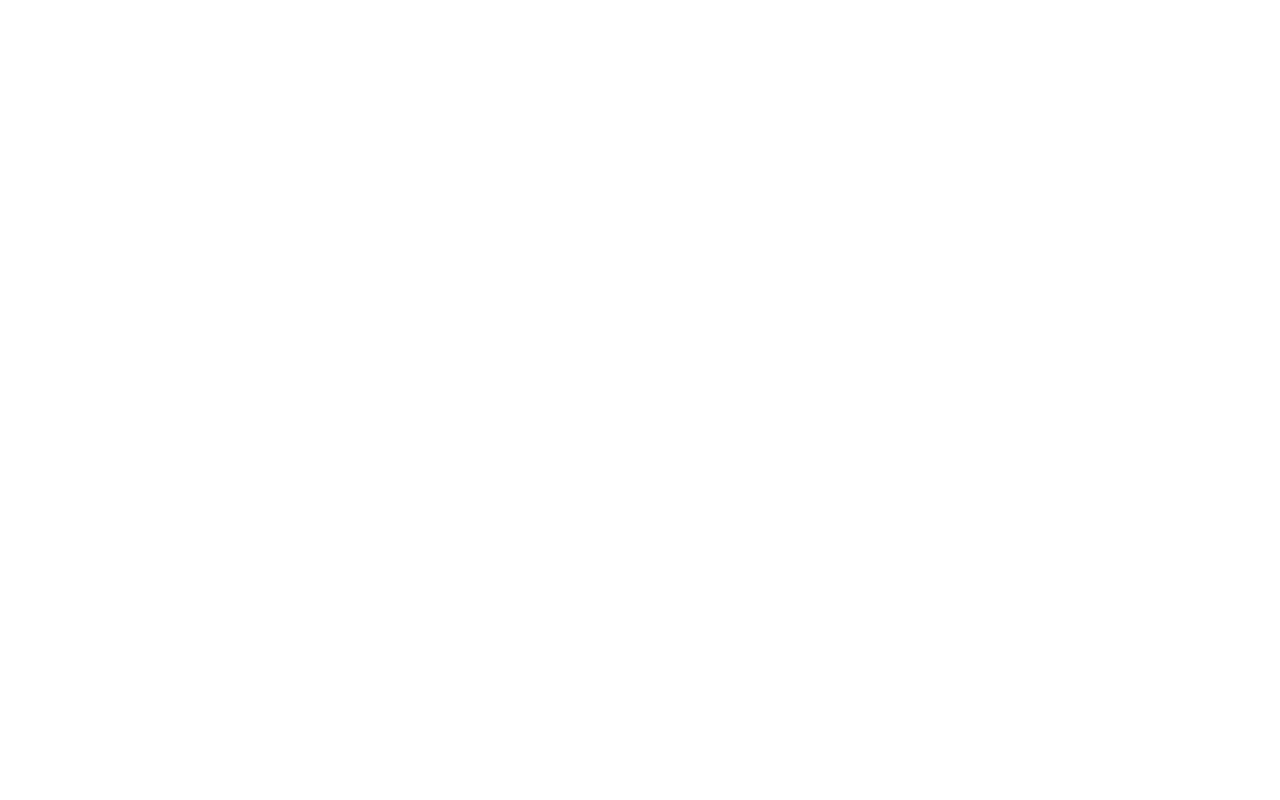
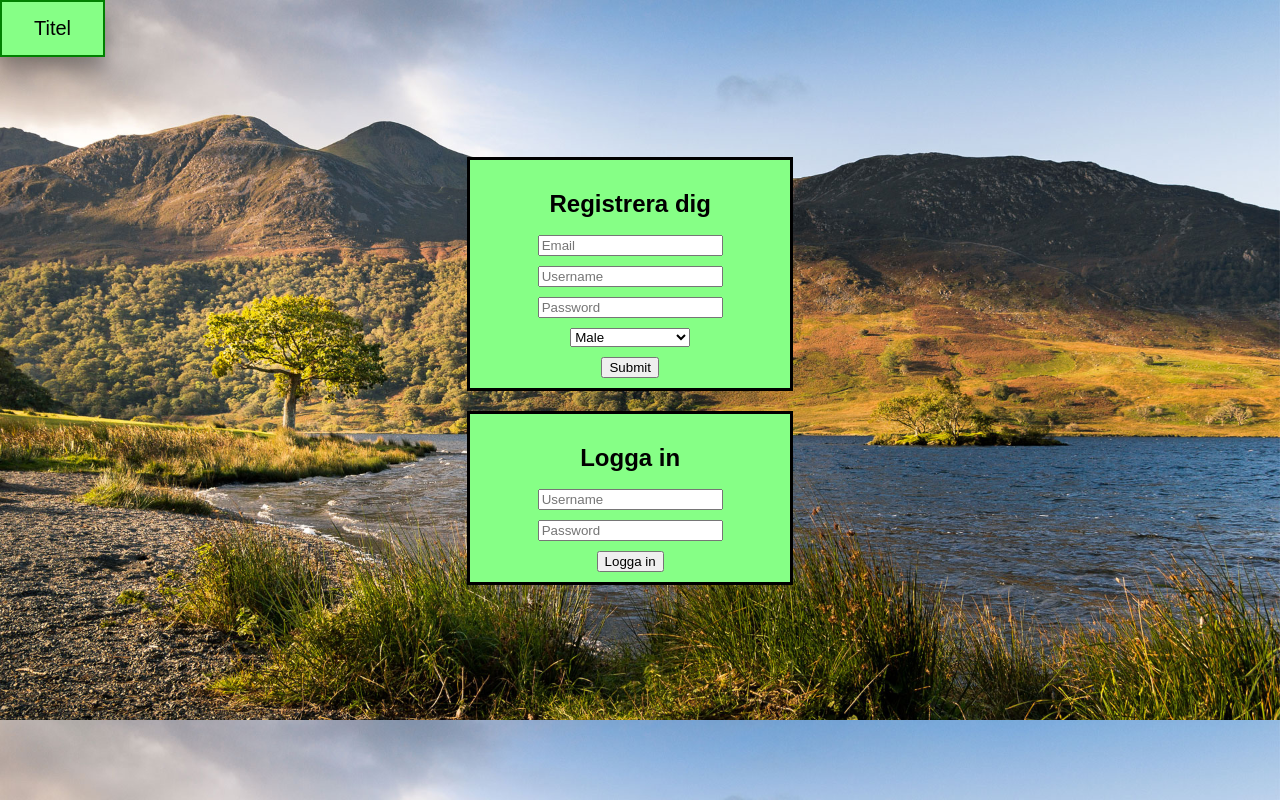
Before and after one commit to DanielAndreassen/trainerbuddy, a plain HTML site: page Hemsida/form.html in a window 1280 px wide. Drawn offline with Linux system fonts and the light colour scheme.

Commit message:
Base finnished with all partsites but usersite

```diff
--- a/Hemsida/contact.css
+++ b/Hemsida/contact.css
@@ -25,6 +25,7 @@ body {
 .titelButton:hover {
   box-shadow: 0 12px 16px 0 rgba(0, 0, 0, 0.24),
     0 17px 50px 0 rgba(0, 0, 0, 0.19);
+    background-color: rgb(134, 255, 134);
 }
 
 .huvudText {
--- a/Hemsida/form.css
+++ b/Hemsida/form.css
@@ -0,0 +1,126 @@
+* {
+  margin: 0px;
+}
+
+body {
+  background-image: url(landscape.jpg);
+  background-size: 100%;
+}
+
+.titelButton {
+  background-color: white;
+  color: black;
+  border: 2px solid green;
+  text-align: center;
+  display: inline-block;
+  padding: 15px 32px;
+  font-size: 20px;
+  transition-duration: 0.3s;
+}
+
+.titelButton:hover {
+  box-shadow: 0 12px 16px 0 rgba(0, 0, 0, 0.24),
+    0 17px 50px 0 rgba(0, 0, 0, 0.19);
+    background-color: rgb(134, 255, 134);
+}
+
+.regText {
+  display: flex;
+  justify-content: center;
+  margin-top: 30px;
+  min-height: 35px;
+}
+
+.regTextText {
+  font-family: "Heebo", sans-serif;
+}
+
+.forumContainer {
+  display: flex;
+  justify-content: center;
+  flex-direction: column;
+  margin-top: 100px;
+}
+
+.forum {
+  display: flex;
+  justify-content: center;
+  flex-direction: column;
+  max-width: 25%;
+  margin-left: 36.5%;
+  background-color: rgb(134, 255, 134);
+  border: black solid 3px;
+}
+
+.email {
+  display: flex;
+  justify-content: center;
+  margin-top: 10px;
+}
+
+.userName {
+  display: flex;
+  justify-content: center;
+  margin-top: 10px;
+}
+
+.password {
+  display: flex;
+  justify-content: center;
+  margin-top: 10px;
+}
+
+.gender {
+  display: flex;
+  justify-content: center;
+  margin-top: 10px;
+}
+
+.submit {
+  display: flex;
+  justify-content: center;
+  margin-top: 10px;
+  margin-bottom: 10px;
+}
+
+.logText {
+  display: flex;
+  justify-content: center;
+  margin-top: 30px;
+  min-height: 35px;
+
+}
+
+.logTextText {
+  font-family: "Heebo", sans-serif;
+}
+
+.login {
+  display: flex;
+  justify-content: center;
+  flex-direction: column;
+  max-width: 25%;
+  margin-left: 36.5%;
+  margin-top: 20px;
+  background-color: rgb(134, 255, 134);
+  border: black solid 3px;
+}
+
+.logUsername{
+    display: flex;
+    justify-content: center;
+    margin-top: 10px;
+}
+
+.logPassword{
+    display: flex;
+    justify-content: center;
+    margin-top: 10px;
+}
+
+.loginButton{
+    display: flex;
+    justify-content: center;
+    margin-top: 10px;
+    margin-bottom: 10px;
+}
--- a/Hemsida/form.html
+++ b/Hemsida/form.html
@@ -1,13 +1,62 @@
 <!DOCTYPE html>
 <html lang="en">
-<head>
-    <meta charset="UTF-8">
-    <meta http-equiv="X-UA-Compatible" content="IE=edge">
-    <meta name="viewport" content="width=device-width, initial-scale=1.0">
+  <head>
+    <meta charset="UTF-8" />
+    <meta http-equiv="X-UA-Compatible" content="IE=edge" />
+    <meta name="viewport" content="width=device-width, initial-scale=1.0" />
     <title>Document</title>
-    <link rel="stylesheet" href="form.css">
-</head>
-<body>
-
-</body>
+    <link rel="stylesheet" href="form.css" />
+  </head>
+  <header>
+    <div class="titel">
+      <a href="index.html"><button class="titelButton">Titel</button></a>
+    </div>
+  </header>
+  <body>
+    <div class="forumContainer">
+      <div class="forum">
+        <div class="regText">
+            <div class="regTextText">
+              <h2>Registrera dig</h2>
+            </div>
+          </div>
+        <div class="email">
+          <input type="email" id="email" placeholder="Email" />
+        </div>
+        <div class="userName">
+          <input type="text" id="username" placeholder="Username" />
+        </div>
+        <div class="password">
+          <input type="password" id="password" placeholder="Password" />
+        </div>
+        <div class="gender">
+          <select name="Gender" id="genderSelector">
+            <option value="male">Male</option>
+            <option value="female">Female</option>
+            <option value="preferNot">Prefer not to say</option>
+            <option value="none">None</option>
+          </select>
+        </div>
+        <div class="submit">
+          <input type="submit" />
+        </div>
+      </div>
+    </div>
+    <div class="login">
+      <div class="logText">
+        <div class="logTextText">
+          <h2>Logga in</h2>
+        </div>
+      </div>
+      <div class="logUsername">
+        <input type="text" id="logInUsername" placeholder="Username" />
+      </div>
+      <div class="logPassword">
+        <input type="password" id="logPassword" placeholder="Password" />
+      </div>
+      <div class="loginButton">
+        <button class="logButton">Logga in</button>
+      </div>
+    </div>
+  </body>
 </html>
--- a/Hemsida/style.css
+++ b/Hemsida/style.css
@@ -4,6 +4,8 @@
 
 p{
   font-family: "Heebo", sans-serif;
+  max-width: 60vh;
+  min-width: 60vh;
 }
 
 body {
@@ -113,10 +115,6 @@ h1 {
   outline-style: solid;
 }
 
-p {
-  max-width: 60vh;
-  min-width: 60vh;
-}
 
 .contactButton{
   display: flex;
--- a/Hemsida/support.css
+++ b/Hemsida/support.css
@@ -0,0 +1,90 @@
+* {
+  margin: 0px;
+}
+
+body {
+  background-image: url(101-1013445_big.jpg);
+  background-size: 100%;
+}
+
+.titelButton {
+  background-color: white;
+  color: black;
+  border: 2px solid green;
+  text-align: center;
+  display: inline-block;
+  padding: 15px 32px;
+  font-size: 20px;
+  transition-duration: 0.3s;
+}
+
+.titelButton:hover {
+  box-shadow: 0 12px 16px 0 rgba(0, 0, 0, 0.24),
+    0 17px 50px 0 rgba(0, 0, 0, 0.19);
+    background-color: rgb(134, 255, 134);
+}
+
+.bigcontainer{
+    display: flex;
+    flex-direction: column;
+    background-color: rgb(134, 255, 134);
+    max-width: 50%;
+    margin-left: 25%;
+    min-height: 600px;
+    border: black solid 3px;
+}
+
+.emailcontainer{
+    display: flex;
+    flex-direction: column;
+    margin-top: 140px;
+}
+
+.emailText{
+    display: flex;
+    justify-content: center;
+}
+
+.email{
+    display: flex;
+    justify-content: center;
+}
+
+.textcontainer{
+    display: flex;
+    flex-direction: column;
+    margin-top: 80px;
+}
+
+.textText{
+    display: flex;
+    justify-content: center;
+}
+
+.texttitel{
+    display: flex;
+    justify-content: center;
+}
+
+.submitButton{
+    display: flex;
+    justify-content: center;
+    margin-top: 20px;
+}
+
+.subButton{
+    background-color: white;
+    border: black solid 3px;
+    font-size: 16px;
+    font-family: "Heebo", sans-serif;
+    padding: 15px 27px;
+    transition-duration: 0.4s;
+}
+
+.subButton:hover{
+    background-color:lightgreen;
+}
+
+h2{
+    font-family: "Heebo", sans-serif;
+}
```
Also changed, not shown: Hemsida/support.html (+28 -1 lines), Hemsida/101-1013445_big.jpg (added), Hemsida/landscape.jpg (added).
